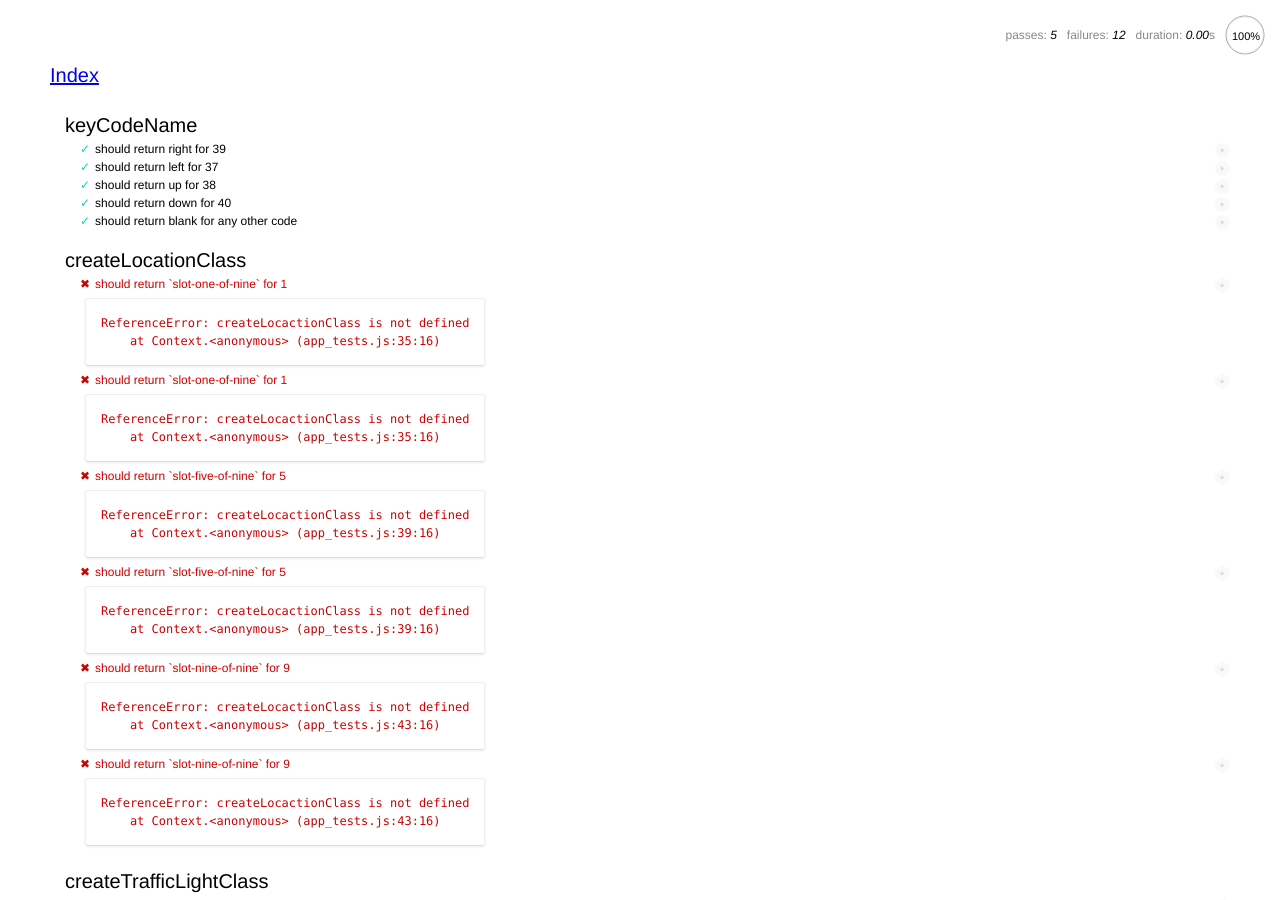
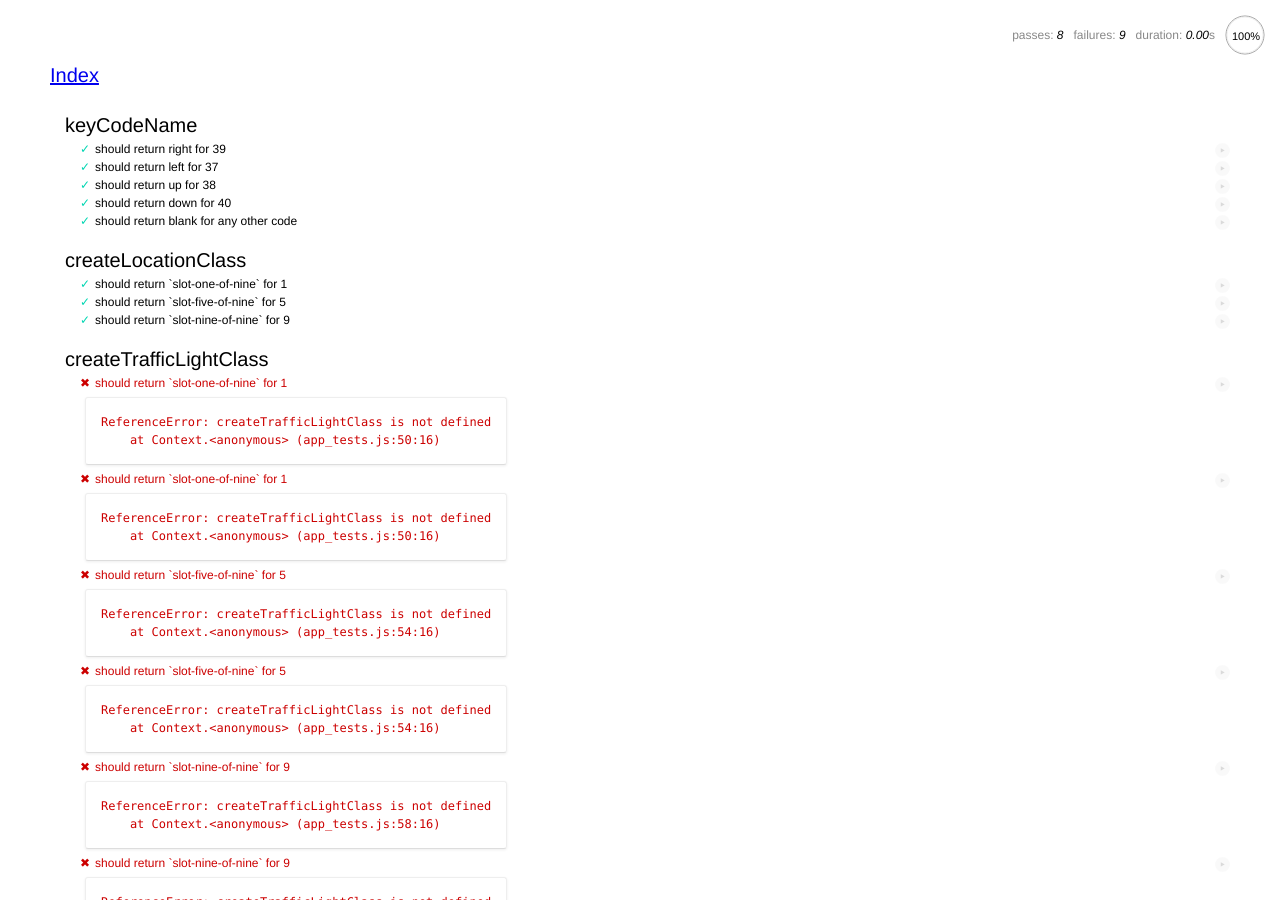
Before and after one commit to sxosh2010/CapeTownGreen, a Jekyll site: the page tests.html, which Jekyll copies as it is, in a window 1280 px wide and 900 px high. Built offline with Jekyll 4.4.1, drawn with Linux system fonts in a browser that asks for light colours; some of the changed lines change nothing that is shown.

Commit message:
all changes done

```diff
--- a/app.js
+++ b/app.js
@@ -1,38 +1,137 @@
- // var body = document.querySelector("body");
- // body.onkeydown = function(e){
- // 	//e.keycodedown -will capture the key codes
- // });
+var body = document.querySelector("body");
+var taxiLocationCounter = 1;
+taxiLocationCounter ++;
+taxiLocationCounter --;
+body.onkeydown = function(e){
 
+ 	//e.keycodedown -will capture the key codes
+ 	var keyCode = e.keyCode
+ 	var keyName = keyCodeName(e.keyCode);
+  	var className = createLocationClass(taxiLocationCounter);
+	displayMessage(className);
 
- var keyCodeName = function(keyCode){
- if(keyCode=== 37){
+	moveTaxi();
+
+};
+
+var keyCodeName = function(num){
+	if(num=== 37){
 	 		return "left";
 	 	}
-  else if(keyCode=== 39){
+	  else if(num=== 39){
 	 		return "right";
 	 	}
- else if(keyCode===40){
+	 else if(num===40){
 	 		return "down";
 	 	}
- else if(keyCode=== 38){
+	 else if(num=== 38){
 	 		return "up";
 	 	}
 	 else {
  		return "";
  	}
+ }
+
+
+// for(var i = 0; i < taxiLocationCounter.length; i++){
+// 	taxiLocationCounter[i]
+// };
+// 	if(keyCodeName === "right") {
+//    	taxiLocationCounter ++;
+// 	}
+
+// 	else{
+// 	taxiLocationCounter --;
+// 	};
+
+
+var createLocationClass = function(number){
+	if(number===1){
+		return  "slot-one-of-nine";
+	}
+    else if(number===2){
+		return  "slot-two-of-nine";
+	}
+
+    else if(number===3){
+		return  "slot-three-of-nine";
+	}
+
+    else if(number===4){
+		return  "slot-four-of-nine";
+	}
+
+    else if(number===5){
+		return  "slot-five-of-nine";
+	}
+
+    else if(number===6){
+		return  "slot-six-of-nine";
+	}
+
+    else if(number===7){
+		return  "slot-seven-of-nine";
+	}
+
+     else if(number===8){
+		return  "slot-eight-of-nine";
+	}
+
+    else if(number===9){
+		return  "slot-nine-of-nine";
+ 	}
 };
 
-//  	var str = document.getElementById("keyCode");
-//  	if (str.addEventListener) {
-//  	        str.addEventListener("click", myFunction(){
-//  	    } else {
-//  	        str.attachEvent('onclick', myFunction);
-//  	    }
+// var createTrafficLightClass = function(num){
 
-// });
+// if(num===1){
+// 	return ".one-of-nine";
+// }
 
-//  .onkeydown = function(e){
-//  	var str = mykeycodes(e.keyCode);
-//  	display Message(str);
-//  }
-//
+// if(num===2){
+// 	return ".two-of-nine";
+// }
+// if(num===3){
+// 	return ".three-of-nine";
+// }
+// if(num===4){
+// 	return ".four-of-nine";
+// }
+// if(num===5){
+// 	return ".five-of-nine";
+// }
+
+// if(num===6){
+// 	return ".six-of-nine";
+// }
+// if(num===7){
+// 	return ".seven-of-nine"
+// }
+
+// if(num===8){
+// 	return ".eight-of-nine"
+// }
+
+// if(num===9){
+// 	return ".nine-of-nine"
+// }
+
+
+// }
+
+
+
+MoveForward = function(){
+var currentLocation = createLocationClass(taxiLocationCounter);
+taxiLocationCounter ++;
+var  newLocation = createLocationClass(taxiLocationCounter);
+moveTaxi(currentLocation, newLocation);
+}
+
+
+
+Movereverse = function(){
+var currentLocationCounter = createLocationClass(taxiLocationCounter);
+taxiLocationCounter--;
+var  newlocationCounter = createLocationClass(taxiLocationCounter);
+}
--- a/app_tests.js
+++ b/app_tests.js
@@ -32,15 +32,15 @@
 
 describe("createLocationClass", function(){
     it("should return `slot-one-of-nine` for 1", function(){
-        assert.equal("slot-one-of-nine", createLocactionClass(1));
+        assert.equal("slot-one-of-nine", createLocationClass(1));
     });
 
     it("should return `slot-five-of-nine` for 5", function(){
-        assert.equal("slot-five-of-nine", createLocactionClass(5));
+        assert.equal("slot-five-of-nine", createLocationClass(5));
     });
 
     it("should return `slot-nine-of-nine` for 9", function(){
-        assert.equal("slot-nine-of-nine", createLocactionClass(9));
+        assert.equal("slot-nine-of-nine", createLocationClass(9));
     });
 });
 
--- a/taxi.html
+++ b/taxi.html
@@ -12,6 +12,7 @@
 
         <link rel="stylesheet" href="css/normalize.min.css">
         <link rel="stylesheet" href="css/taxi.css">
+
     </head>
     <body>
 
```
Lines whose indentation alone changed are shown as unchanged.
